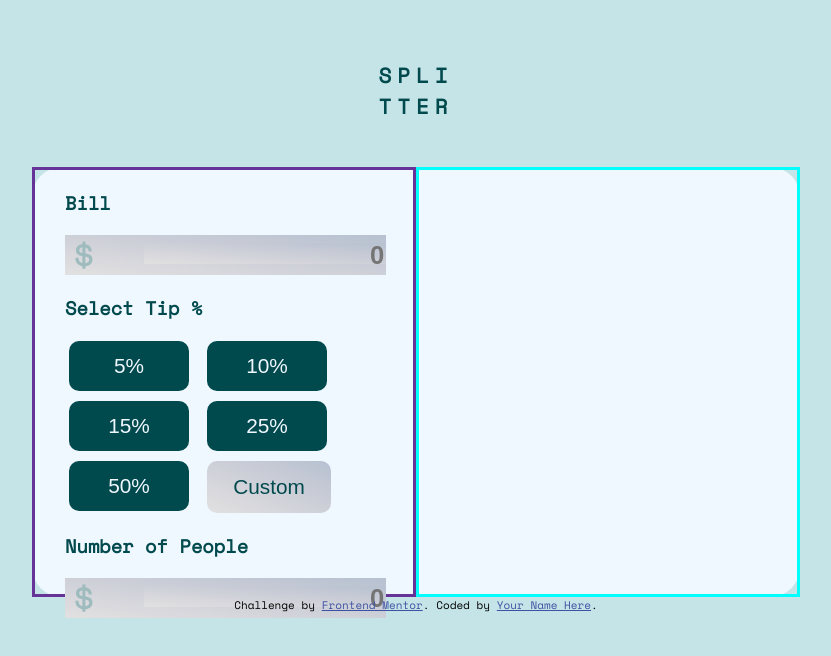
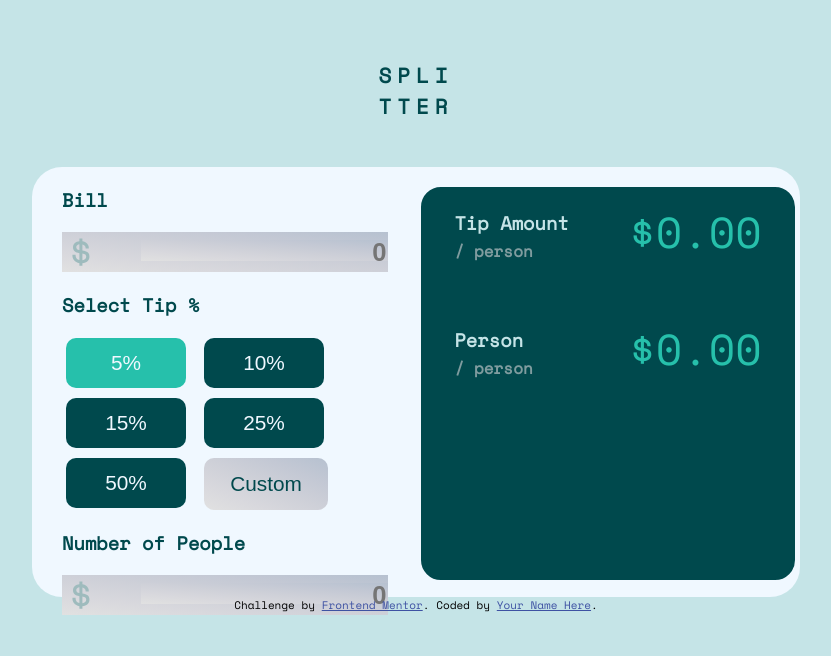
Before and after one commit to Deucalio/tip-calculator-app, a plain HTML site: page index.html in a window 1280 px wide. Both pictures are taken after a click on the button "5%". Shown: the whole page, without its empty margins (224-1055 px from the left). Drawn offline with nearby package versions, Linux system fonts and the light colour scheme.

Commit message:
complete right box

```diff
--- a/app.js
+++ b/app.js
@@ -1 +1,18 @@
-console.log("ASdasd")
+let arr = []
+$(".button").click(function () {
+
+    //selecting second class of button (button1,button2...)
+    let buttonN = (this.className.substr(7));
+    arr.push(buttonN)
+    if (arr.length === 1) { //if there's only 1 button
+        $(`.${buttonN}`).addClass("selected-button")
+    } else {
+        //if there are 2 buttons inside an array,remove first
+        // and assign the selected button class to second one
+        $(`.${arr[0]}`).removeClass("selected-button")
+        $(`.${arr[1]}`).addClass("selected-button")
+        arr.shift();
+    }
+    // console.log(arr)
+
+})
--- a/index.html
+++ b/index.html
@@ -42,7 +42,17 @@
 
       </div>
       <div class="right">
+        <div class="right-box">
+          <div class="right-box-items">
+            <h3 class="right-i">Tip Amount</h3>
+            <p class="tip-amount"> $0.00</p>
+          </div>
+          <div class="right-box-items">
+            <h3 class="right-i">Person</h3>
+            <p class="tip-amount"> $0.00</p>
+          </div>
 
+        </div>
       </div>
 
     </div>
@@ -59,6 +69,12 @@
       </div>
     </footer>
   </div>
+
+  <head>
+    <script src="https://ajax.googleapis.com/ajax/libs/jquery/3.6.0/jquery.min.js"></script>
+  </head>
+  <script src="app.js"> </script>
+
 </body>
 
 </html>
--- a/styles.css
+++ b/styles.css
@@ -11,7 +11,7 @@ body{
     padding: 0;
     font-family: "Space Mono";
     box-sizing: border-box;
-    background-color:  hsl(185, 41%, 84%)
+    background-color:  hsl(185, 41%, 84%);
 }
 
 h1{
@@ -43,7 +43,7 @@ h3{
 }
 
 .left{
-    border: 3px solid rebeccapurple;
+    /* border: 3px solid rebeccapurple; */
     /* flex: 0 0 445px; */
     width: 50%;
 }
@@ -82,6 +82,9 @@ h3{
 .button6::placeholder{
     text-align: center;
     color:hsl(183, 100%, 15%);
+}
+.selected-button{
+    background-color: hsl(172, 67%, 45%);
 }
 
 
@@ -126,9 +129,44 @@ input:focus, textarea{
 }
 
 
-/*  */
 .right{
-    border: 3px solid aqua;
+    /* border: 3px solid aqua; */
     /* flex: 0 0 445px; */
     width: 50%;
 }
+/* all elements inside .left box */
+.right-box{
+    padding: 0px 30px;
+    width: 80%;
+    height: 90%;
+    border: 3px solid hsl(183, 100%, 15%);
+    margin:0 auto;
+    border-radius: 20px;
+    margin-top: 20px;
+    background-color: hsl(183, 100%, 15%);
+
+}
+.right-box-items{
+    display: flex;
+    justify-content: space-between;
+}
+h3.right-i{
+    /* display: inline-block; */
+    color: hsl(185, 41%, 84%);
+    position: relative;
+    width: 40%;
+}
+
+h3.right-i::after{
+    content: "/ person";
+    position: absolute;
+    top: 30px;
+    left: 0;
+    color:hsl(184, 14%, 56%);
+    font-size: 1rem;
+}
+p.tip-amount{
+    margin-top: 10px;
+    font-size: 2.7rem;
+    color:  hsl(172, 67%, 45%);
+}
```
